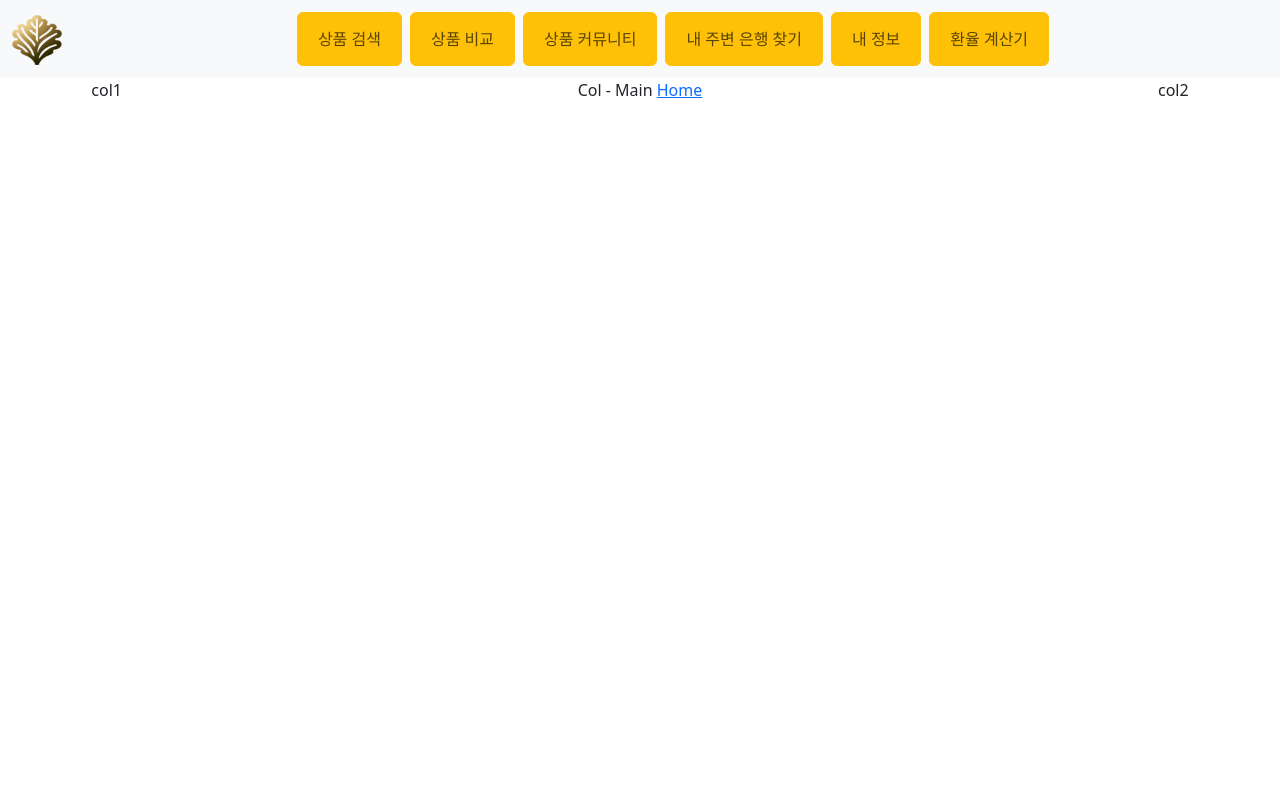
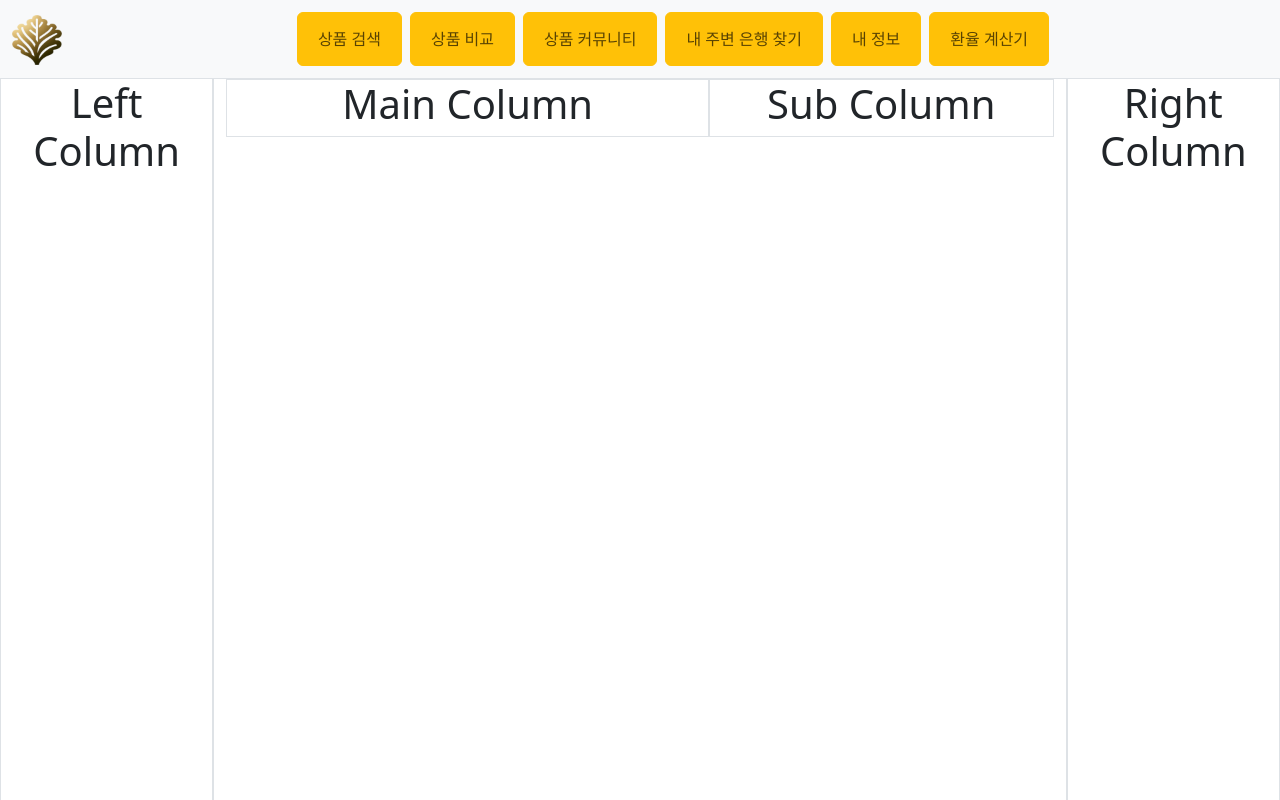
Before and after one commit to kimbok2/golden-lettuce, a Vue app in the folder front/: page / in a window 1280 px wide. Shown: the top 800 px of the page. Built offline with nearby package versions, Linux system fonts and the light colour scheme.

Commit message:
update frontend layout - views

```diff
--- a/front/src/App.vue
+++ b/front/src/App.vue
@@ -6,14 +6,16 @@
 
     <main>
       <div class="container main-sheet">
-        <div class="row text-center">
-          <div class="col-2 side-col">col1</div>
-          <div class="col-8 main-col">
-            Col - Main
-            <RouterLink to="/">Home</RouterLink>
+        <div class="row text-center" style="min-height: 1000px">
+          <div class="col-2 side-col border">
+            <h1>Left Column</h1>
+          </div>
+          <div class="col-8 main-col border">
             <RouterView />
           </div>
-        <div class="col-2 side-col">col2</div>
+          <div class="col-2 side-col border">
+            <h1>Right Column</h1>
+          </div>
         </div>
       </div>
     </main>
@@ -30,16 +32,8 @@ import Footer from '@/components/Footer.vue'
 
 <style scoped>
 .main-sheet {
-  min-height: 1200px;
   margin: 0;
   width: 100%;
   max-width: 100% !important;
 }
-
-.main-col {
-}
-
-.side-col {
-  min-height: 1200px;
-}
 </style>
--- a/front/src/components/Footer.vue
+++ b/front/src/components/Footer.vue
@@ -1,5 +1,5 @@
 <template>
-  <footer>Footer</footer>
+  <footer class="border">Footer</footer>
 </template>
 
 <script setup></script>
--- a/front/src/components/NavigationBar.vue
+++ b/front/src/components/NavigationBar.vue
@@ -2,7 +2,9 @@
   <nav class="navbar navbar-expand-lg bg-body-tertiary">
     <div class="container-fluid">
       <a class="navbar-brand" href="#">
-        <img src="@/assets/LOGO_GL.png" alt="Logo" width="50" height="50" class="d-inline-block align-text-top" />
+        <RouterLink to="/">
+          <img src="@/assets/LOGO_GL.png" alt="Logo" width="50" height="50" class="d-inline-block align-text-top" />
+        </RouterLink>
       </a>
       <button
         class="navbar-toggler"
@@ -20,9 +22,11 @@
       <div class="collapse navbar-collapse justify-content-center" id="navbarNav">
         <ul class="navbar-nav">
           <li class="nav-item" v-for="navItem in navItems" :key="navItem.id">
-            <button type="button" class="btn btn-warning m-1">
-              <a class="nav-link" href="#">{{ navItem.itemName }}</a>
-            </button>
+            <RouterLink :to="{ name: navItem.name}">
+              <button type="button" class="btn btn-warning m-1">
+                <a class="nav-link" href="#">{{ navItem.itemName }}</a>
+              </button>
+            </RouterLink>
           </li>
         </ul>
       </div>
@@ -40,13 +44,14 @@ import { ref } from 'vue'
 let item_id = 1
 
 const navItems = ref([
-  { id: item_id++, itemName: '상품 검색' },
-  { id: item_id++, itemName: '상품 비교' },
-  { id: item_id++, itemName: '상품 커뮤니티' },
-  { id: item_id++, itemName: '내 주변 은행 찾기' },
-  { id: item_id++, itemName: '내 정보' },
-  { id: item_id++, itemName: '환율 계산기' },
+  { id: item_id++, itemName: '상품 검색', name: 'products' },
+  { id: item_id++, itemName: '상품 비교', name: 'compare' },
+  { id: item_id++, itemName: '상품 커뮤니티', name: 'community' },
+  { id: item_id++, itemName: '내 주변 은행 찾기', name: 'maps' },
+  { id: item_id++, itemName: '내 정보', name: 'user' },
+  { id: item_id++, itemName: '환율 계산기', name: 'exchange' },
 ])
+
 </script>
 
 <style scoped></style>
--- a/front/src/router/index.js
+++ b/front/src/router/index.js
@@ -1,5 +1,12 @@
 import { createRouter, createWebHistory } from 'vue-router'
+import CommunityView from '@/views/CommunityView.vue'
+import ExchangeView from '@/views/ExchangeView.vue'
 import HomeView from '@/views/HomeView.vue'
+import MapsView from '@/views/MapsView.vue'
+import MyAccountView from '@/views/MyAccountView.vue'
+import ProductCompareView from '@/views/ProductCompareView.vue'
+import ProductListView from '@/views/ProductListView.vue'
+
 
 const router = createRouter({
   history: createWebHistory(import.meta.env.BASE_URL),
@@ -9,6 +16,36 @@ const router = createRouter({
       name: 'home',
       component: HomeView
     },
+    {
+      path: '/compare/',
+      name: 'compare',
+      component: ProductCompareView
+    },
+    {
+      path: '/products/',
+      name: 'products',
+      component: ProductListView
+    },
+    {
+      path: '/community/',
+      name: 'community',
+      component: CommunityView
+    },
+    {
+      path: '/maps/',
+      name: 'maps',
+      component: MapsView
+    },
+    {
+      path: '/user/',
+      name: 'user',
+      component: MyAccountView
+    },
+    {
+      path: '/exchange/',
+      name: 'exchange',
+      component: ExchangeView
+    },
   ]
 })
 
--- /dev/null
+++ b/front/src/views/CommunityView.vue
@@ -0,0 +1,9 @@
+<template>
+  <div>
+    <h1>CommunityView</h1>
+  </div>
+</template>
+
+<script setup></script>
+
+<style scoped></style>
--- /dev/null
+++ b/front/src/views/ExchangeView.vue
@@ -0,0 +1,9 @@
+<template>
+    <div>
+      <h1>ExchangeView</h1>
+    </div>
+  </template>
+
+  <script setup></script>
+
+  <style scoped></style>
--- a/front/src/views/HomeView.vue
+++ b/front/src/views/HomeView.vue
@@ -1,5 +1,14 @@
 <template>
-  <main></main>
+  <main class="container">
+    <div class="row">
+      <div class="col-7 border">
+        <h1>Main Column</h1>
+      </div>
+      <div class="col-5 border">
+        <h1>Sub Column</h1>
+      </div>
+    </div>
+  </main>
 </template>
 
 <script setup></script>
--- /dev/null
+++ b/front/src/views/MapsView.vue
@@ -0,0 +1,9 @@
+<template>
+  <div>
+    <h1>MapsView</h1>
+  </div>
+</template>
+
+<script setup></script>
+
+<style scoped></style>
--- /dev/null
+++ b/front/src/views/MyAccountView.vue
@@ -0,0 +1,9 @@
+<template>
+    <div>
+      <h1>MyAccountView</h1>
+    </div>
+  </template>
+
+  <script setup></script>
+
+  <style scoped></style>
--- /dev/null
+++ b/front/src/views/ProductCompareView.vue
@@ -0,0 +1,9 @@
+<template>
+  <div>
+    <h1>ProductCompareView</h1>
+  </div>
+</template>
+
+<script setup></script>
+
+<style scoped></style>
--- /dev/null
+++ b/front/src/views/ProductListView.vue
@@ -0,0 +1,9 @@
+<template>
+  <div>
+    <h1>ProductListView</h1>
+  </div>
+</template>
+
+<script setup></script>
+
+<style scoped></style>
```
